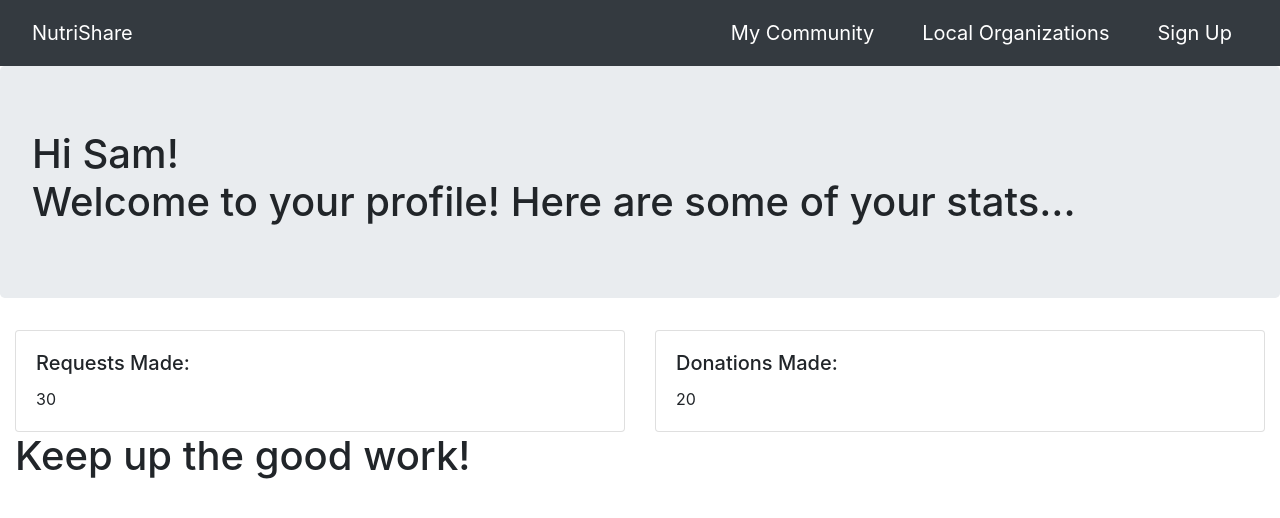
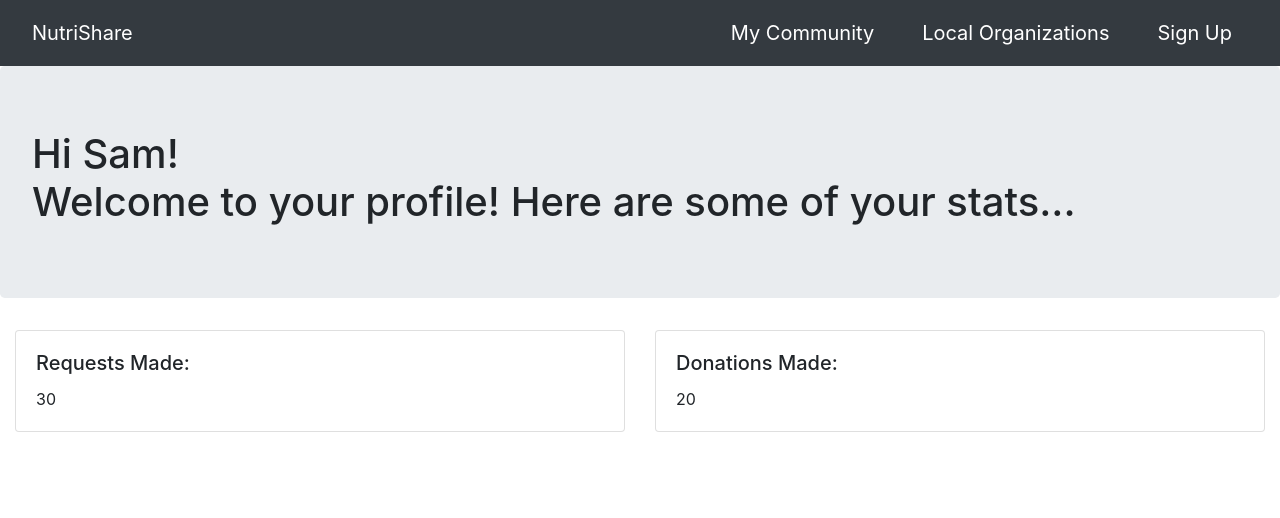
Before and after one commit to kilahancock-zz/hackathon2, a React (Create React App) app in the folder frontend/: page /profile in a window 1280 px wide. Shown: the top 518 px of the page. Built offline with nearby package versions, Linux system fonts and the light colour scheme.

Commit message:
removed useless bottom text

```diff
--- a/frontend/src/containers/Profile.js
+++ b/frontend/src/containers/Profile.js
@@ -26,7 +26,7 @@ export const Profile = () => {
         Welcome to your profile! Here are some of your stats...</h1>
       </Jumbotron>
       <Container fluid>
-          <Row>
+          <Row className="justify-content-md">
               <Col>
               <UserCard userKey="Requests Made: " userValue={user.requestsMade}/>
               </Col>
@@ -34,7 +34,6 @@ export const Profile = () => {
               <UserCard userKey="Donations Made: " userValue={user.donationsMade}/>
               </Col>
           </Row>
-          <h1> Keep up the good work! </h1>
       </Container>
     </div>
   );
```
